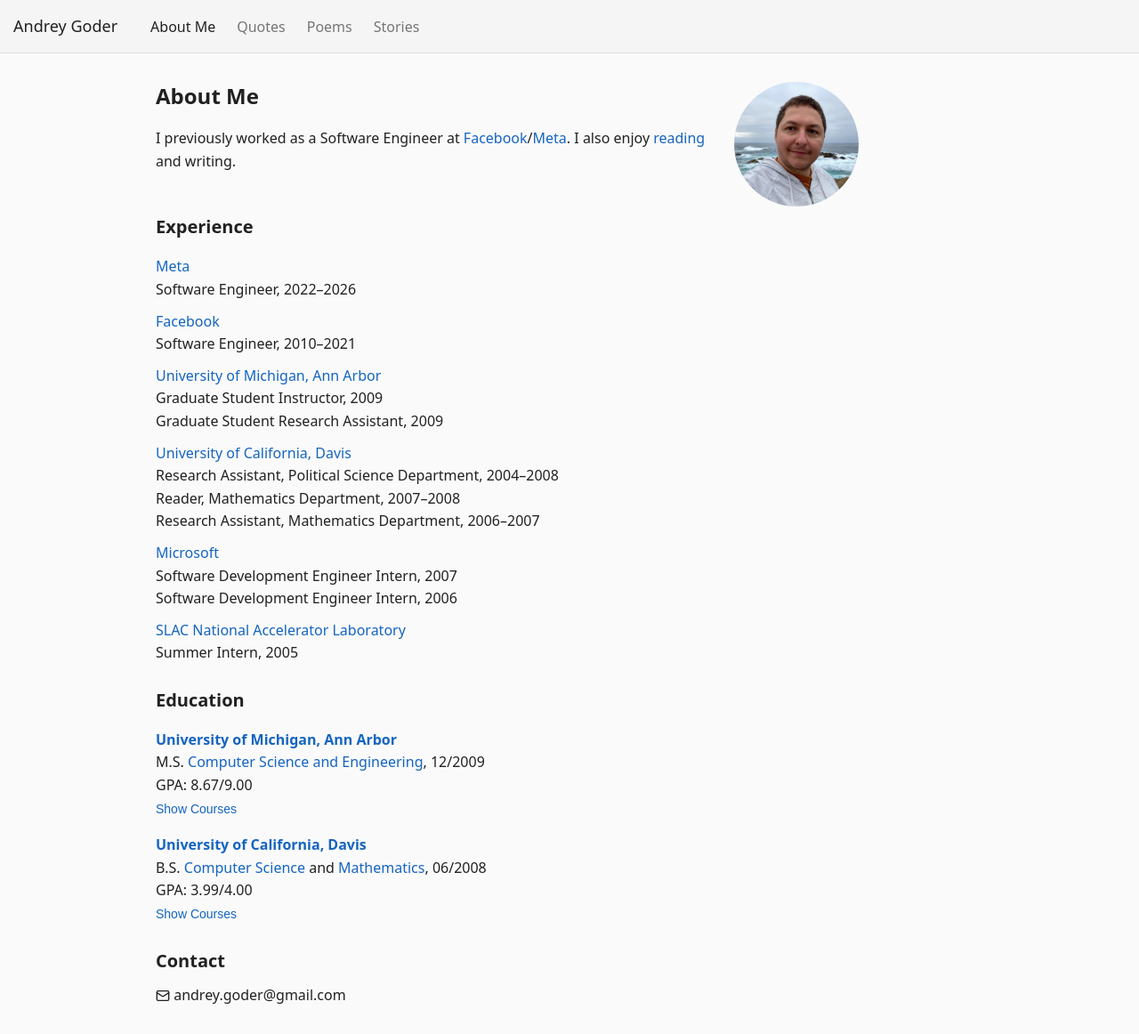
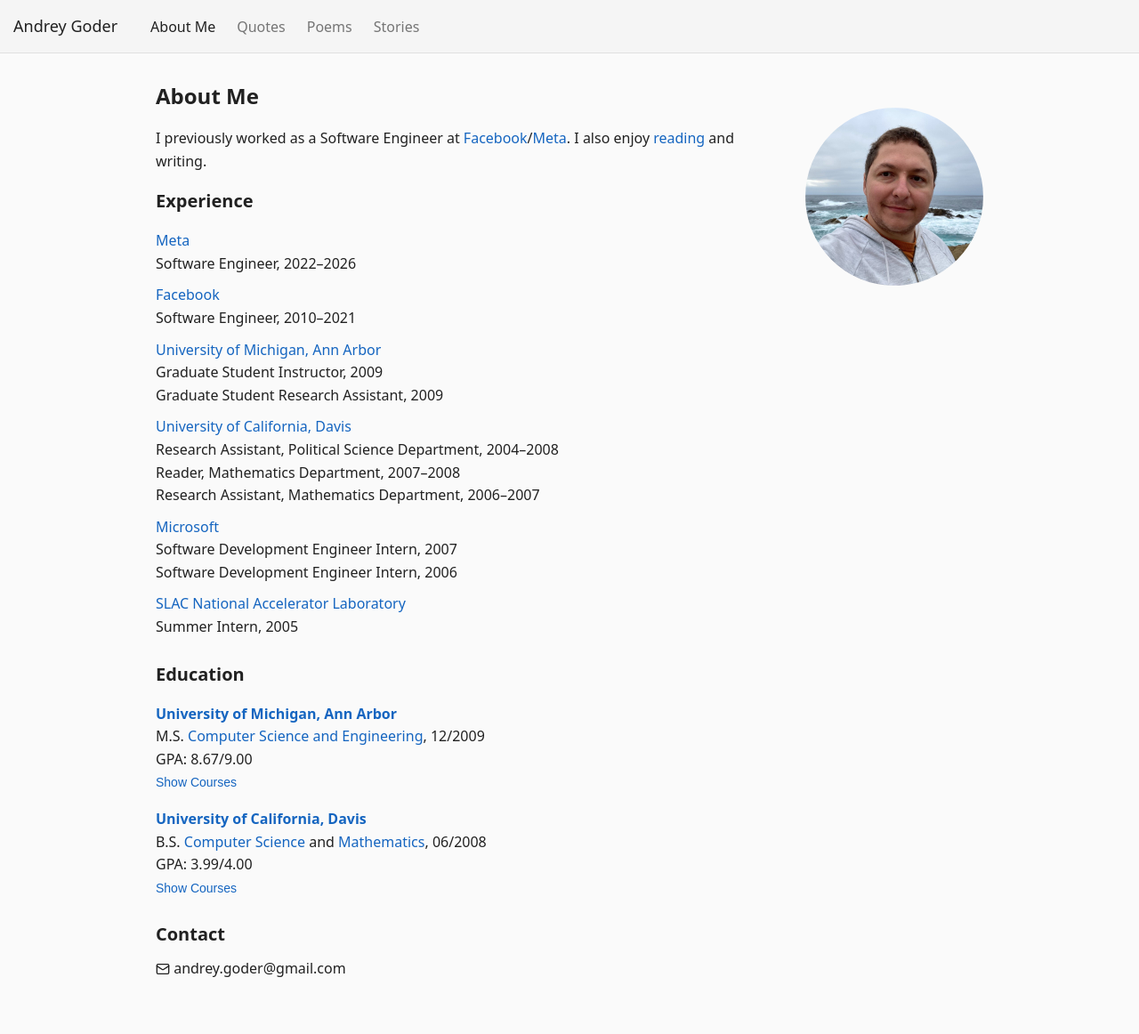
Before and after one commit to czarandy/czarandy.github.io, a Jekyll site: the page built from index.html, in a window 1280 px wide. Shown: the whole page at 89% size. Built offline with Jekyll 4.4.1, drawn with Linux system fonts in a browser that asks for light colours; after the commit the page ends 1133 px from its top, so only the background shows below that.

Commit message:
float image

```diff
--- a/index.html
+++ b/index.html
@@ -3,22 +3,15 @@
 title: About Me
 ---
 
-<div class="about-section">
-  <div class="about-blurb">
-    <h1>About Me</h1>
-    <p>
-      I previously worked as a Software Engineer at
-      <a href="https://www.facebook.com/">Facebook</a>/<a
-        href="https://www.meta.com/"
-        >Meta</a
-      >. I also enjoy
-      <a href="https://github.com/czarandy/reading">reading</a> and writing.
-    </p>
-  </div>
-  <div class="self-image">
-    <img src="{{site.baseurl}}/images/self-2021.jpg" alt="Andrey Goder" />
-  </div>
+<div class="self-image">
+  <img src="{{site.baseurl}}/images/self-2021.jpg" alt="Andrey Goder" />
 </div>
+<h1>About Me</h1>
+<p>
+  I previously worked as a Software Engineer at
+  <a href="https://www.facebook.com/">Facebook</a>/<a href="https://www.meta.com/">Meta</a>.
+  I also enjoy <a href="https://github.com/czarandy/reading">reading</a> and writing.
+</p>
 <div>
   <h2 class="experience-header">Experience</h2>
   <dl class="experience">
--- a/site.css
+++ b/site.css
@@ -106,35 +106,22 @@
 }
 
 /* Homepage layout */
-.about-section {
-  display: flex;
-  gap: 32px;
-}
-
 .self-image {
-  flex: 0 0 auto;
-  order: 2;
-  margin-top: 32px;
+  float: right;
+  margin: 32px 0 20px 32px;
 }
 
 .self-image img {
-  width: 50%;
-  max-width: 280px;
+  width: 200px;
   height: auto;
   background: #fff;
   border-radius: 50%;
 }
 
-.about-blurb {
-  flex: 1;
-}
-
 @media (max-width: 767px) {
-  .about-section {
-    flex-direction: column;
-  }
   .self-image {
-    order: 0;
+    float: none;
+    margin: 0 0 20px 0;
   }
 }
 
```
